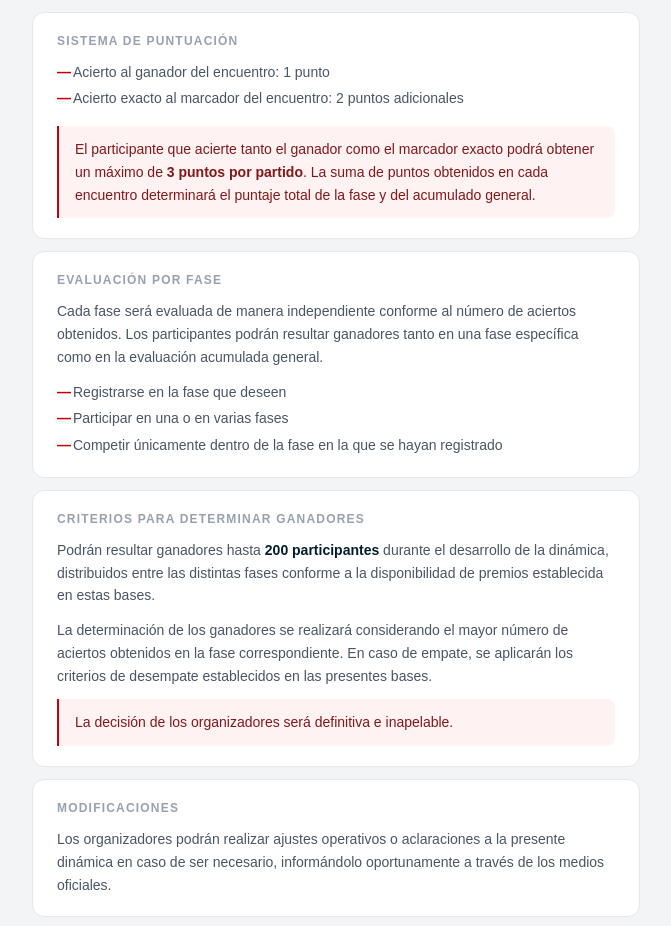
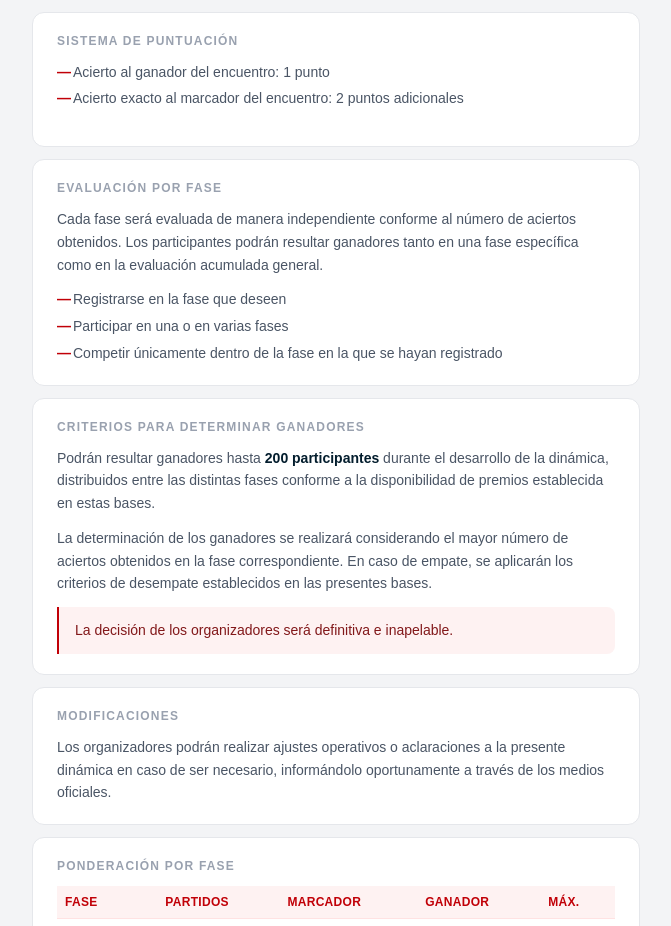
Before and after one commit to DilanParedes99/quiniela, a Next.js app: page /quiniela/bases in a window 1280 px wide. Shown: the part 1453-2379 px from the top of the page, without its empty margins (304-975 px from the left). Built offline with nearby package versions, Linux system fonts and the light colour scheme.

Commit message:
Update page.tsx

```diff
--- a/src/app/quiniela/bases/page.tsx
+++ b/src/app/quiniela/bases/page.tsx
@@ -150,12 +150,6 @@ const secciones = [
             </li>
           ))}
         </ul>
-        <div className="bg-red-50 border-l-2 border-red-700 rounded-r-lg px-4 py-3 text-sm text-red-900 leading-relaxed">
-          El participante que acierte tanto el ganador como el marcador exacto
-          podrá obtener un máximo de <strong>3 puntos por partido</strong>. La
-          suma de puntos obtenidos en cada encuentro determinará el puntaje
-          total de la fase y del acumulado general.
-        </div>
       </div>
     ),
   },
```
